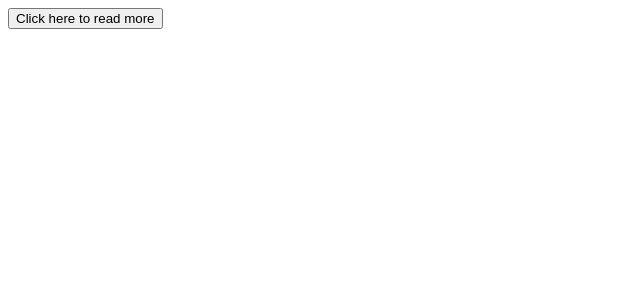
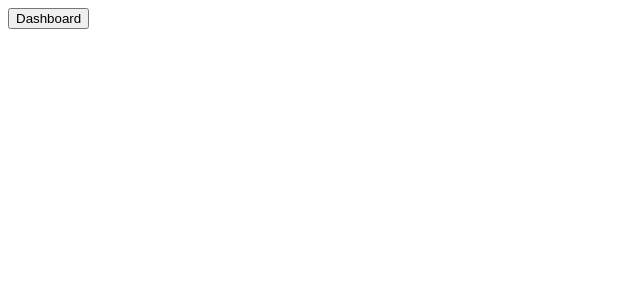
Before and after one commit to jhm164/nextjs, a Next.js app: page /link-nav/navigation in a window 1280 px wide. Shown: the top 300 px of the page, without its empty margins (0-640 px from the left). Built offline with nearby package versions, Linux system fonts and the light colour scheme.

Commit message:
navigation

```diff
--- a/src/app/link-nav/navigation/page.tsx
+++ b/src/app/link-nav/navigation/page.tsx
@@ -1,12 +1,13 @@
-"use client"
+'use client'
+
 import { useRouter } from 'next/navigation'
 
-export default function ReadMore() {
+export default function Page() {
   const router = useRouter()
 
   return (
-    <button onClick={() => router.push('/about')}>
-      Click here to read more
+    <button type="button" onClick={() => router.push('/dashboard')}>
+      Dashboard
     </button>
   )
 }
```
